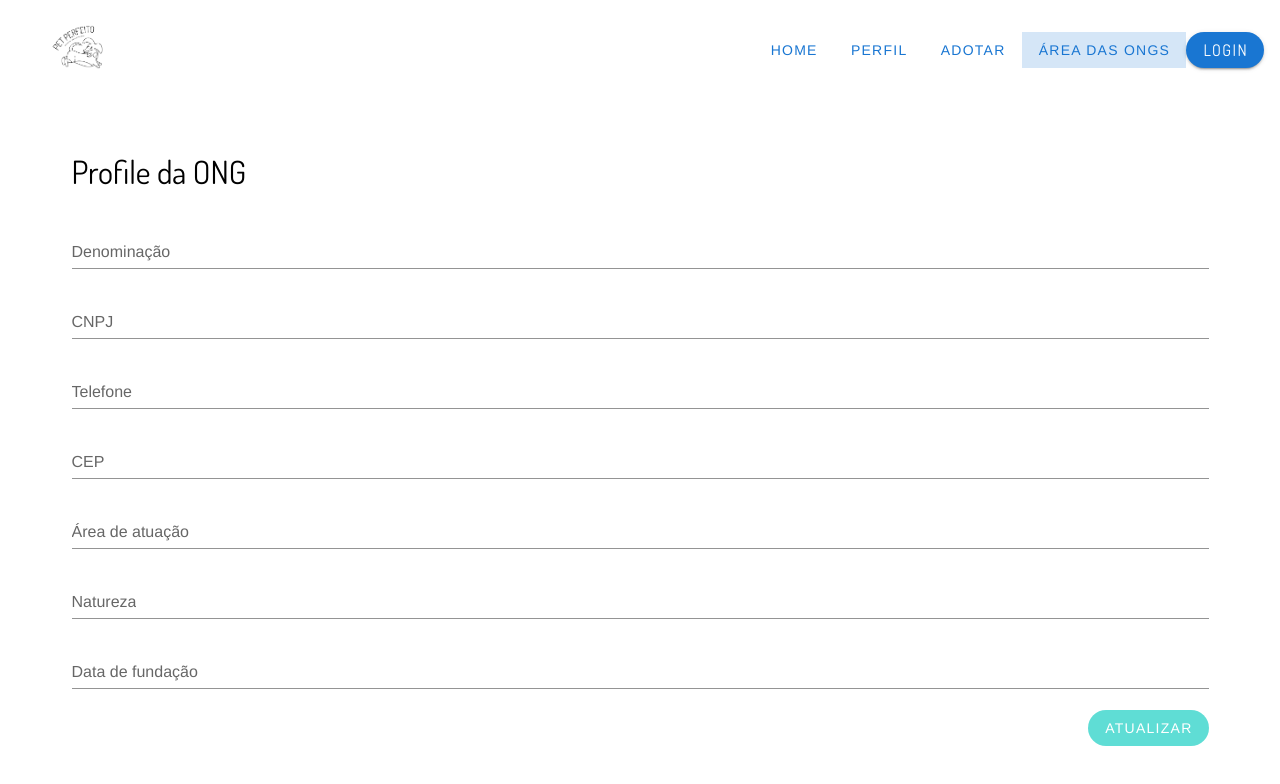
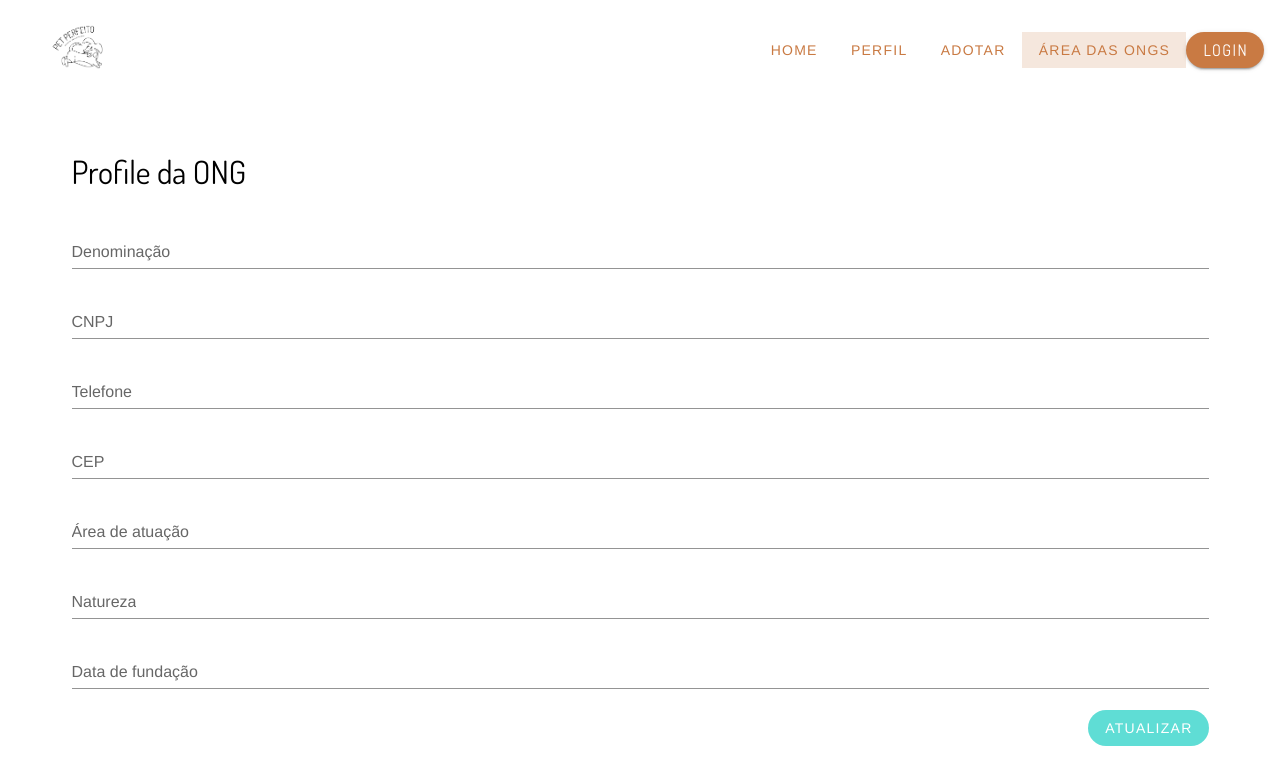
Before and after one commit to luisalandert/pet-perfeito-ui, a Vue app: page /#/ong/profile in a window 1280 px wide. Shown: the top 784 px of the page. Built offline with nearby package versions, Linux system fonts and the light colour scheme.

Commit message:
Add primary theme color

```diff
--- a/src/plugins/vuetify.js
+++ b/src/plugins/vuetify.js
@@ -4,4 +4,12 @@ import Vuetify from 'vuetify/lib/framework';
 Vue.use(Vuetify);
 
 export default new Vuetify({
+    theme: {
+        themes: {
+            light: {
+                primary: '#c97a43'
+                // primary: '#dcc37c' -- salvei pra mais tarde pq tinha gostado dessa cor
+            }
+        }
+    }
 });
```
